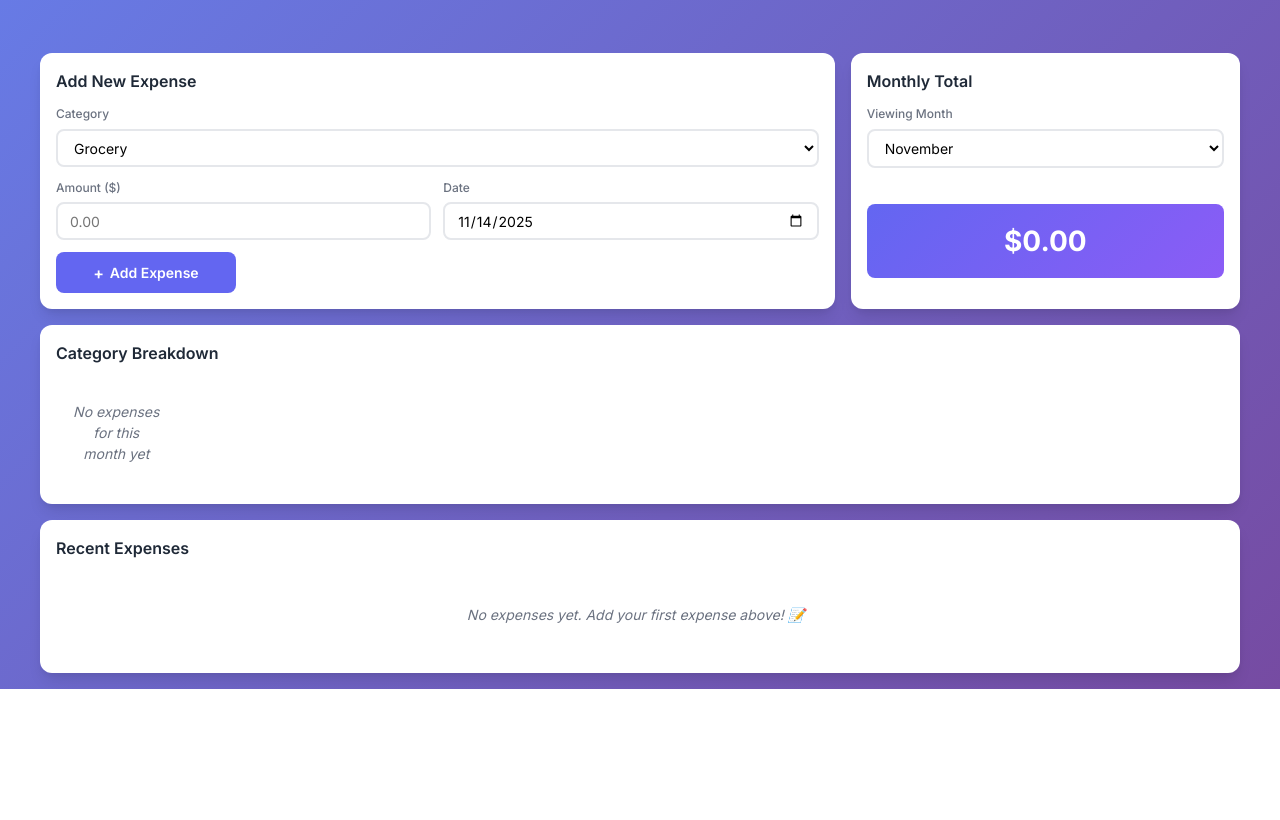
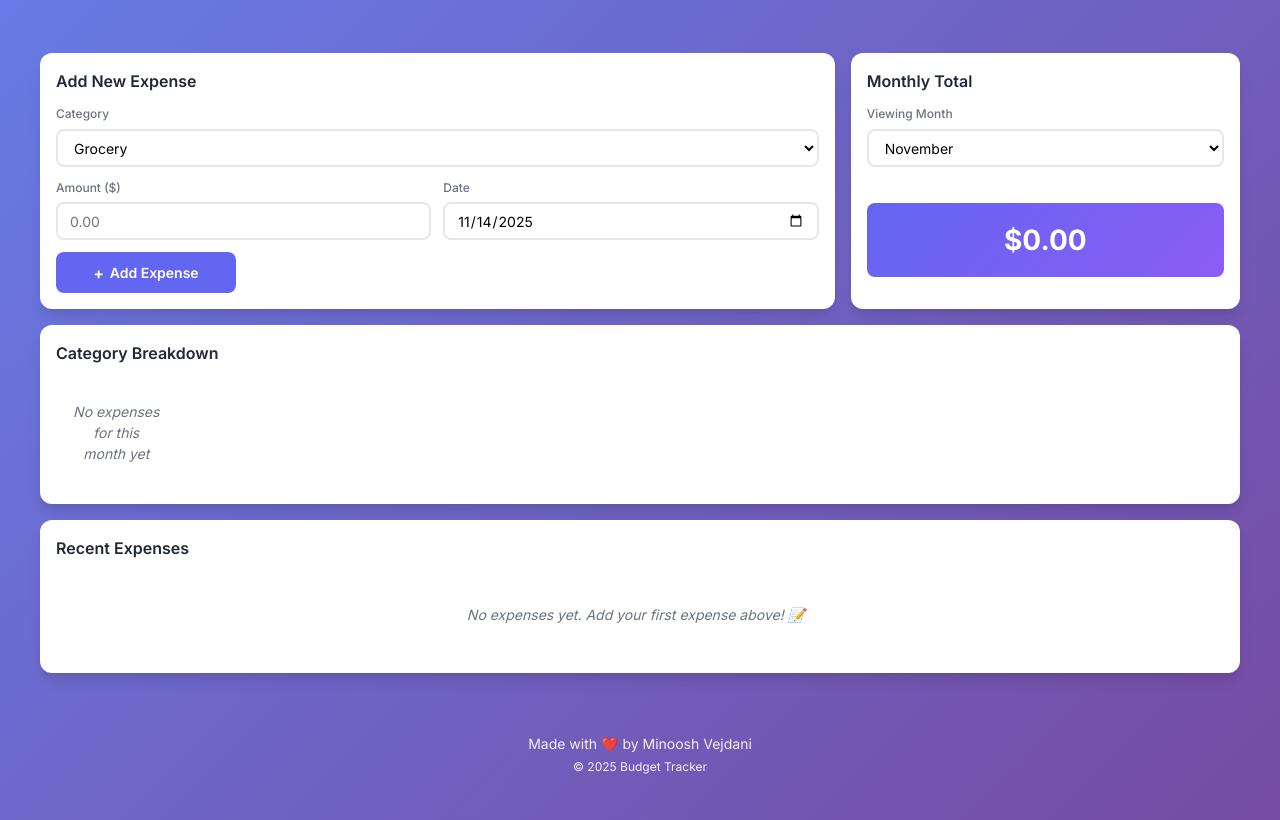
Before and after one commit to MinooshVejdani/budget-tracker, a plain HTML site: page index.html in a window 1280 px wide. Shown: the part 142-962 px from the top of the page. Before the commit the page ends 831 px from the top, so only its background shows below. Drawn offline with Linux system fonts and the light colour scheme.

Commit message:
fix:UI improvement. add footer

```diff
--- a/index.html
+++ b/index.html
@@ -78,6 +78,11 @@
           <section class="expenses-container"></section>
         </div>
       </div>
+
+      <footer class="footer">
+        <p>Made with ❤️ by Minoosh Vejdani</p>
+        <p class="footer-year">© 2025 Budget Tracker</p>
+      </footer>
     </div>
 
     <script src="script.js"></script>
--- a/styles.css
+++ b/styles.css
@@ -222,6 +222,8 @@ body {
   cursor: pointer;
   background: white;
   transition: all 0.2s;
+  height: 38px;
+  box-sizing: border-box;
 }
 
 .month-select:focus {
@@ -454,3 +456,22 @@ body {
     flex: 1;
   }
 }
+
+/* Footer */
+.footer {
+  margin-top: 2rem;
+  padding: 1.5rem 0;
+  text-align: center;
+  color: white;
+  font-size: 0.875rem;
+}
+
+.footer p {
+  margin: 0.25rem 0;
+  opacity: 0.9;
+}
+
+.footer-year {
+  font-size: 0.75rem;
+  opacity: 0.7;
+}
```
